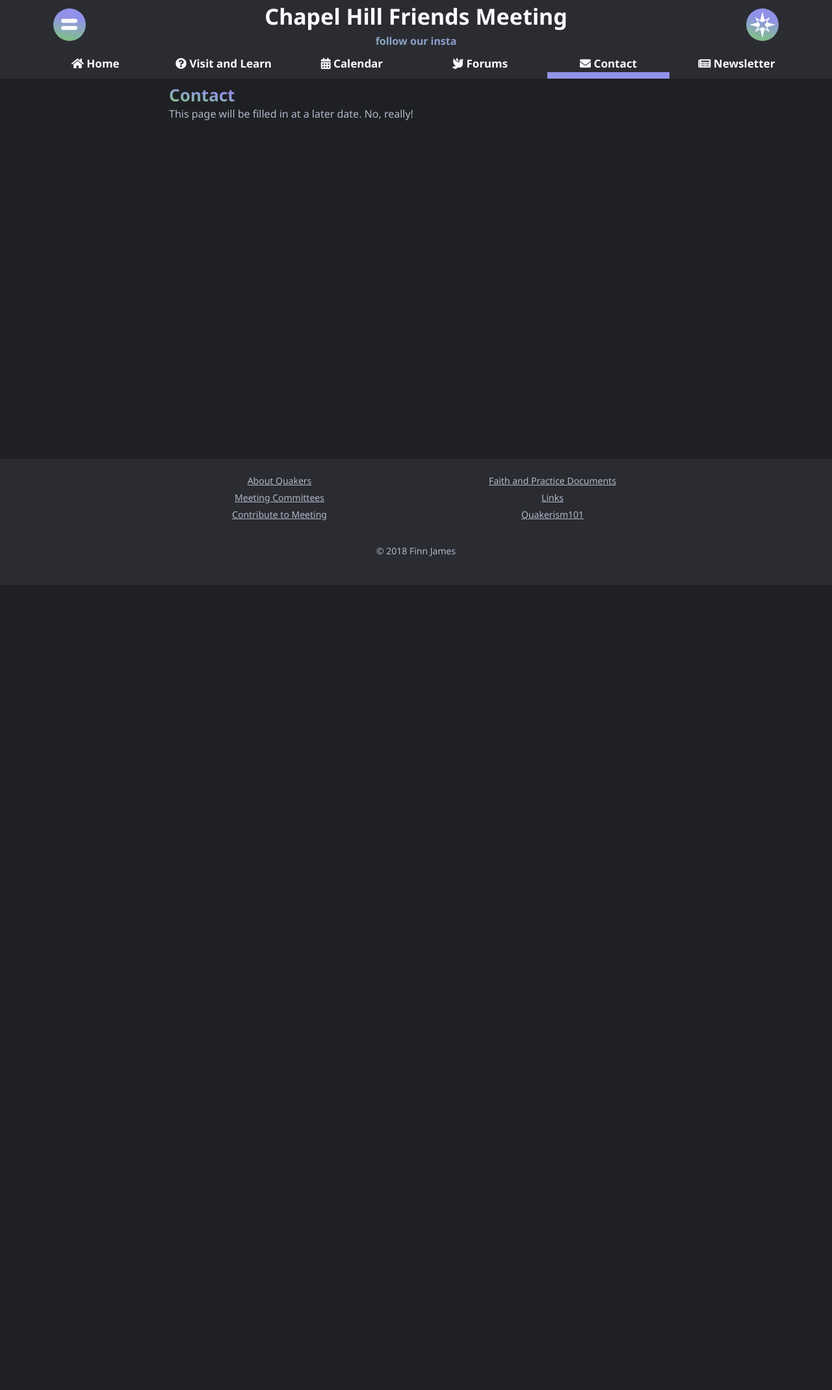
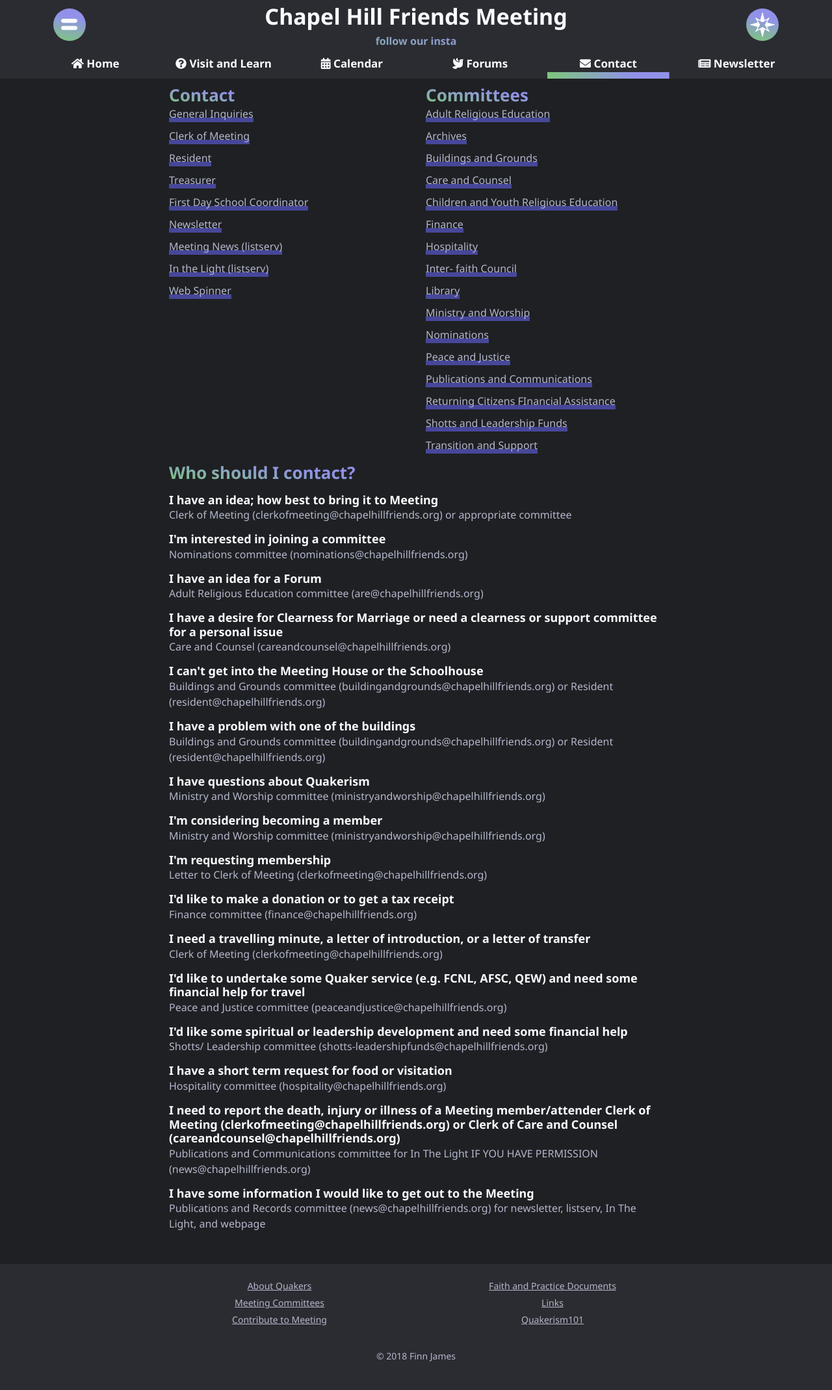
Before and after one commit to chfm/chfm.github.io, a Jekyll site: the page built from contact.md, in a window 1280 px wide. Shown: the whole page at 65% size. Built offline with Jekyll 4.4.1, drawn with Linux system fonts in a browser that asks for light colours; nearby versions of some CDN libraries; before the commit the page ends 900 px from its top, so only the background shows below that.

Commit message:
calendar responsive, contact uses data

```diff
--- /dev/null
+++ b/_data/committees.yml
@@ -0,0 +1,21 @@
+- name: Adult Religious Education
+  email: are
+- name: Archives
+- name: Buildings and Grounds
+- name: Care and Counsel
+- name: Children and Youth Religious Education
+  email: childrensre
+- name: Finance
+- name: Hospitality
+- name: Inter- faith Council
+  email: ifc
+- name: Library
+- name: Ministry and Worship
+- name: Nominations
+- name: Peace and Justice
+- name: Publications and Communications
+- name: Returning Citizens FInancial Assistance
+  email: returningcitizens
+- name: Shotts and Leadership Funds
+  email: shotts-leadershipfunds
+- name: Transition and Support
--- /dev/null
+++ b/_data/contact.yml
@@ -0,0 +1,28 @@
+- name: General Inquiries
+  email: friends
+- name: Clerk of Meeting
+  email: clerkofmeeting
+- name: Resident
+  email: resident
+- name: Treasurer
+  email: treasurer
+- name: First Day School Coordinator
+  email: fdscoordinator
+- name: Newsletter
+  email: news
+- name: Meeting News (listserv)
+  email: news
+- name: In the Light (listserv)
+  email: news
+- name: Web Spinner
+  email: webspinner
+
+# <p>General Inquiries -- friends@chapelhillfriends.org </p>
+# <p>Clerk of Meeting -- clerkofmeeting@chapelhillfriends.org </p>
+# <p>Resident -- resident@chapelhillfriends.org </p>
+# <p>Treasurer -- treasurer@chapelhillfriends.org </p>
+# <p>First Day School Coordinator -- fdscoordinator@chapelhillfriends.org </p>
+# <p>Newsletter --news@chapelhillfriends.org </p>
+# <p>Meeting News (listserv) --news@chapelhillfriends.org </p>
+# <p>In The Light (listserv) --news@chapelhillfriends.org </p>
+# <p>Web Spinner: webspinner@chapelhillfriends.org</p>
--- a/_data/forums-sidebar.yml
+++ /dev/null
@@ -1,6 +0,0 @@
-- name: Committees
-  link: /
-- name: Faith and Practice
-  link: /
-- name: Membership
-  link: /
--- a/_sass/_palette.scss
+++ b/_sass/_palette.scss
@@ -1,11 +1,9 @@
 /* Coolors Exported Palette - coolors.co/373740-f9faff-72d38c-58a36c-416d4d */
 
-$color1: darken(hsla(231%, 6%, 23%, 1), 5%); // white
+$color1: darken(hsla(231%, 6%, 23%, 1), 5%); // black
 $color2: hsla(230%, 100%, 99%, 1); // white
 $color3: hsla(118%, 40%, 63%, 1); // green
 $color6: darken(lavender, 20%); // purple
-
-$textcolor: $color1;
 
 $light1: lighten($color1, 40%);
 $light6: darken(lavender, 5%);
--- a/_sass/main.scss
+++ b/_sass/main.scss
@@ -30,7 +30,7 @@ $fontstack: 'Noto Sans', Helvetica, sans-serif;
 $titlestack: $fontstack;
 $titlestyle: normal;
 $transition: all 200ms ease-in-out;
-$textcolor: $dark1;
+$textcolor: $dark2;
 
 @import "landing";
 
--- a/contact.md
+++ b/contact.md
@@ -1,9 +1,62 @@
 ---
-layout: center
+layout: default
 title: CHFM Contact
 permalink: /contact
 ---
 
-# Contact
-
-This page will be filled in at a later date. No, really!
+<div class="container" id="content">
+    <div class="row pagecontent">
+        <div class="col-sm-6">
+            <h1>Contact</h1>
+            {% for item in site.data.contact %}
+                <p>
+                    <a href="mailto:{{ item.email }}@chapelhillfriends.org">{{item.name}}</a>
+                </p>
+            {% endfor %}
+        </div>
+        <div class="col-sm-6" style="word-wrap: break-word">
+            <h1>Committees</h1>
+            {% for item in site.data.committees %}
+                <p>
+                    <a href="mailto:{% if item.email %}{{ item.email }}{% else %}{{ item.name | downcase | remove: ' '}}{% endif %}@chapelhillfriends.org">{{item.name}}</a>
+                </p>
+            {% endfor %}
+        </div>
+        <div class="col">
+            <h1>Who should I contact?</h1>
+            <h2>I have an idea; how best to bring it to Meeting</h2>
+            <p>Clerk of Meeting (clerkofmeeting@chapelhillfriends.org) or appropriate committee </p>
+            <h2>I'm interested in joining a committee</h2>
+            <p>Nominations committee (nominations@chapelhillfriends.org) </p>
+            <h2>I have an idea for a Forum</h2>
+            <p>Adult Religious Education committee (are@chapelhillfriends.org) </p>
+            <h2>I have a desire for Clearness for Marriage or need a clearness or support committee for a personal issue</h2>
+            <p>Care and Counsel (careandcounsel@chapelhillfriends.org) </p>
+            <h2>I can't get into the Meeting House or the Schoolhouse</h2>
+            <p>Buildings and Grounds committee (buildingandgrounds@chapelhillfriends.org) or Resident (resident@chapelhillfriends.org) </p>
+            <h2>I have a problem with one of the buildings</h2>
+            <p>Buildings and Grounds committee (buildingandgrounds@chapelhillfriends.org) or Resident (resident@chapelhillfriends.org) </p>
+            <h2>I have questions about Quakerism</h2>
+            <p>Ministry and Worship committee (ministryandworship@chapelhillfriends.org) </p>
+            <h2>I'm considering becoming a member</h2>
+            <p>Ministry and Worship committee (ministryandworship@chapelhillfriends.org) </p>
+            <h2>I'm requesting membership</h2>
+            <p>Letter to Clerk of Meeting (clerkofmeeting@chapelhillfriends.org) </p>
+            <h2>I'd like to make a donation or to get a tax receipt</h2>
+            <p>Finance committee (finance@chapelhillfriends.org) </p>
+            <h2>I need a travelling minute, a letter of introduction, or a letter of transfer</h2>
+            <p>Clerk of Meeting (clerkofmeeting@chapelhillfriends.org) </p>
+            <h2>I'd like to undertake some Quaker service (e.g. FCNL, AFSC, QEW) and need some financial help for travel</h2>
+            <p>Peace and Justice committee (peaceandjustice@chapelhillfriends.org) </p>
+            <h2>I'd like some spiritual or leadership development and need some financial help</h2>
+            <p>Shotts/ Leadership committee (shotts-leadershipfunds@chapelhillfriends.org) </p>
+            <h2>I have a short term request for food or visitation</h2>
+            <p>Hospitality committee (hospitality@chapelhillfriends.org) </p>
+            <h2>I need to report the death, injury or illness of a Meeting member/attender
+            Clerk of Meeting (clerkofmeeting@chapelhillfriends.org) or Clerk of Care and Counsel (careandcounsel@chapelhillfriends.org) </h2>
+            <p>Publications and Communications committee for In The Light IF YOU HAVE PERMISSION (news@chapelhillfriends.org)</p>
+            <h2>I have some information I would like to get out to the Meeting</h2>
+            <p>Publications and Records committee (news@chapelhillfriends.org) for newsletter, listserv, In The Light, and webpage</p>
+        </div>
+    </div>
+</div>
```
Also changed, not shown: calendar.md (+3 -1 lines).
